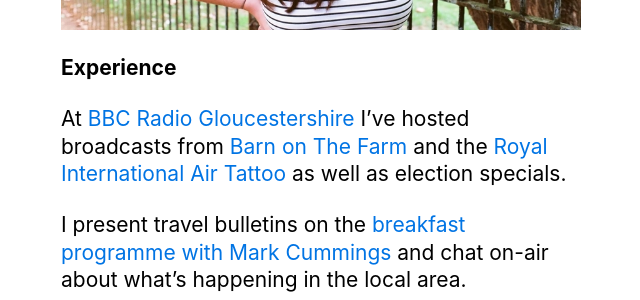
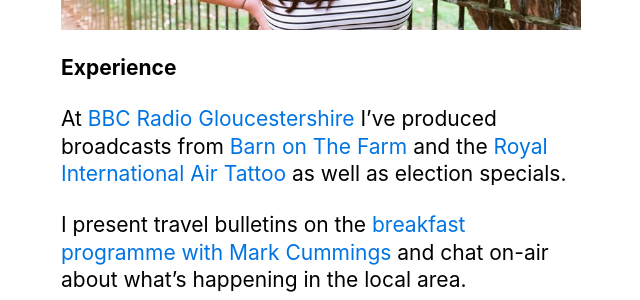
Before and after one commit to eightfortyeight/rebeccasmall, a Jekyll site: the page built from index.markdown, in a window 1280 px wide. Shown: the part 433-733 px from the top of the page, without its empty margins (319-959 px from the left). Built offline with Jekyll 4.4.1, drawn with Linux system fonts in a browser that asks for light colours.

Commit message:
🛠 wording fix

```diff
--- a/index.markdown
+++ b/index.markdown
@@ -7,7 +7,7 @@ title: Rebecca Small
 
 **Experience**
 
-At [BBC Radio Gloucestershire](https://www.bbc.co.uk/sounds/play/live:bbc_radio_gloucestershire) I've hosted broadcasts from [Barn on The Farm](https://www.barnonthefarm.co.uk0) and the [Royal International Air Tattoo](https://www.airtattoo.com) as well as election specials.
+At [BBC Radio Gloucestershire](https://www.bbc.co.uk/sounds/play/live:bbc_radio_gloucestershire) I've produced broadcasts from [Barn on The Farm](https://www.barnonthefarm.co.uk) and the [Royal International Air Tattoo](https://www.airtattoo.com) as well as election specials.
 
 I present travel bulletins on the [breakfast programme with Mark Cummings](https://www.bbc.co.uk/programmes/p001d74z) and chat on-air about what's happening in the local area.
 
```
Also changed, not shown: 1 other file.
